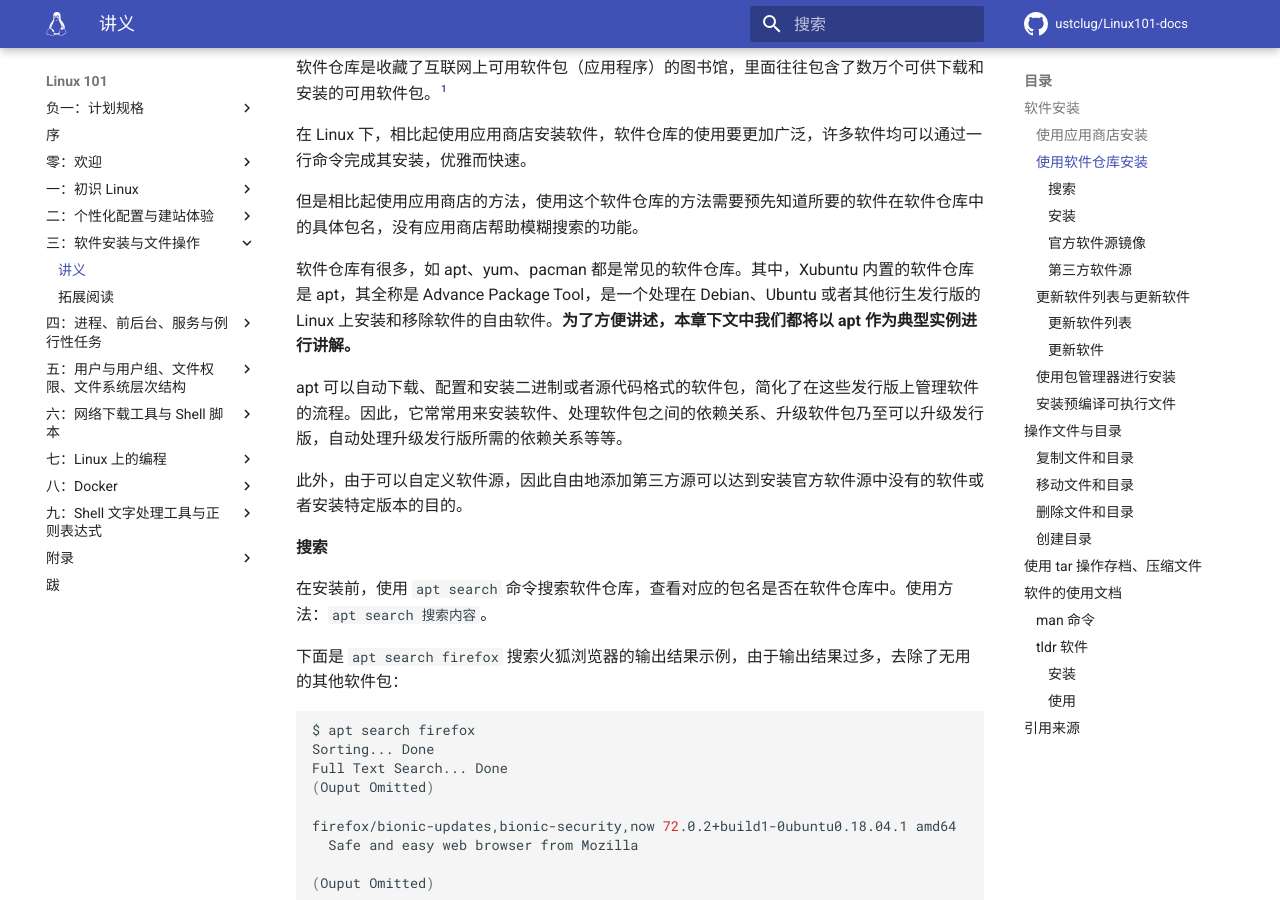
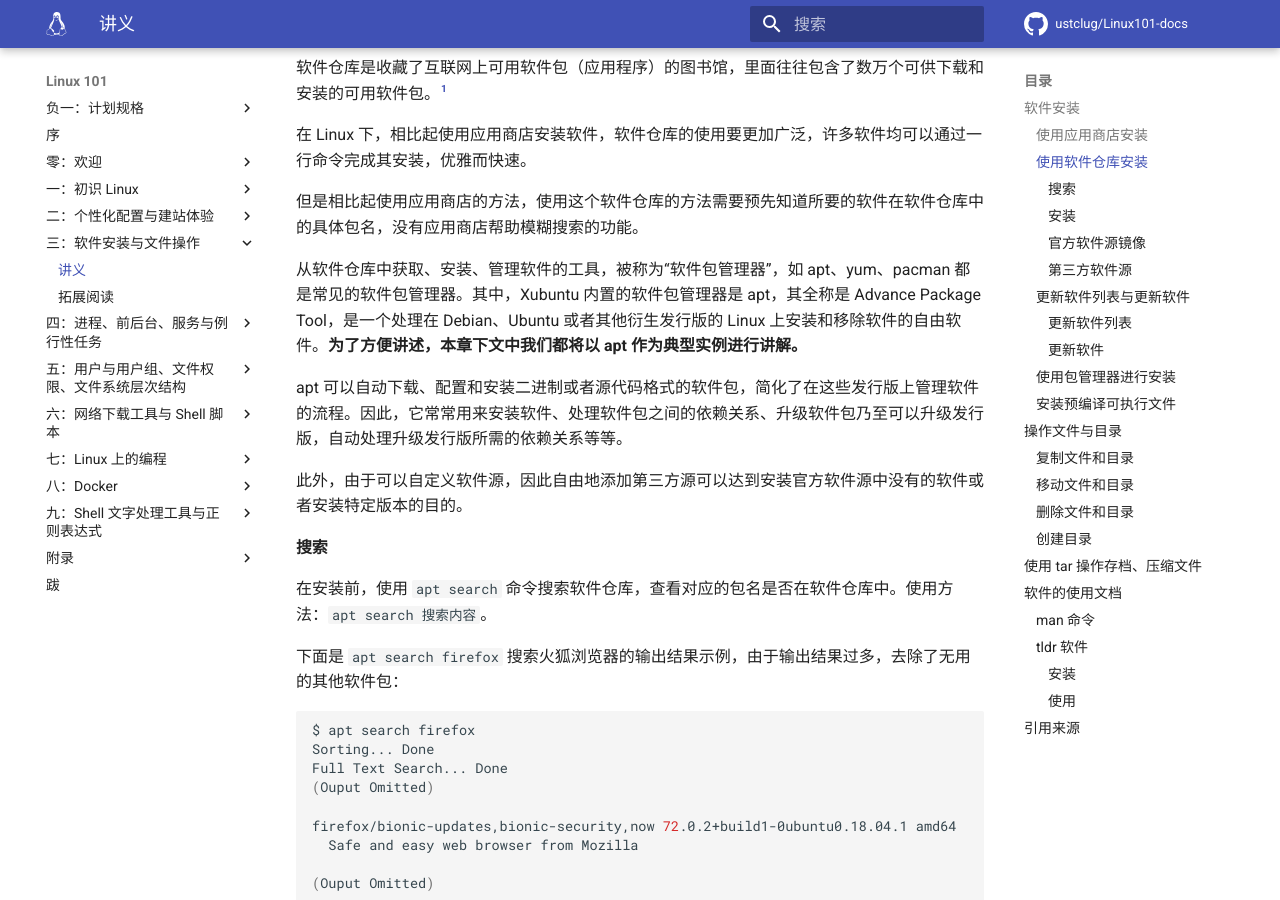
Before and after one commit to ustclug/Linux101-docs, an MkDocs documentation site: the page built from docs/Ch03/index.md, in a window 1280 px wide and 900 px high, scrolled down 1450 px. Built offline with MkDocs 1.6.1 and Material for MkDocs 9.7.7, drawn with Linux system fonts in a browser that asks for light colours; comment, search, counter and statistics services are not loaded.

Commit message:
Ch03: fix a terminology

```diff
--- a/docs/Ch03/index.md
+++ b/docs/Ch03/index.md
@@ -36,7 +36,7 @@
 
 但是相比起使用应用商店的方法，使用这个软件仓库的方法需要预先知道所要的软件在软件仓库中的具体包名，没有应用商店帮助模糊搜索的功能。
 
-软件仓库有很多，如 apt、yum、pacman 都是常见的软件仓库。其中，Xubuntu 内置的软件仓库是 apt，其全称是 Advance Package Tool，是一个处理在 Debian、Ubuntu 或者其他衍生发行版的 Linux 上安装和移除软件的自由软件。**为了方便讲述，本章下文中我们都将以 apt 作为典型实例进行讲解。**
+从软件仓库中获取、安装、管理软件的工具，被称为“软件包管理器”，如 apt、yum、pacman 都是常见的软件包管理器。其中，Xubuntu 内置的软件包管理器是 apt，其全称是 Advance Package Tool，是一个处理在 Debian、Ubuntu 或者其他衍生发行版的 Linux 上安装和移除软件的自由软件。**为了方便讲述，本章下文中我们都将以 apt 作为典型实例进行讲解。**
 
 apt 可以自动下载、配置和安装二进制或者源代码格式的软件包，简化了在这些发行版上管理软件的流程。因此，它常常用来安装软件、处理软件包之间的依赖关系、升级软件包乃至可以升级发行版，自动处理升级发行版所需的依赖关系等等。
 
```
